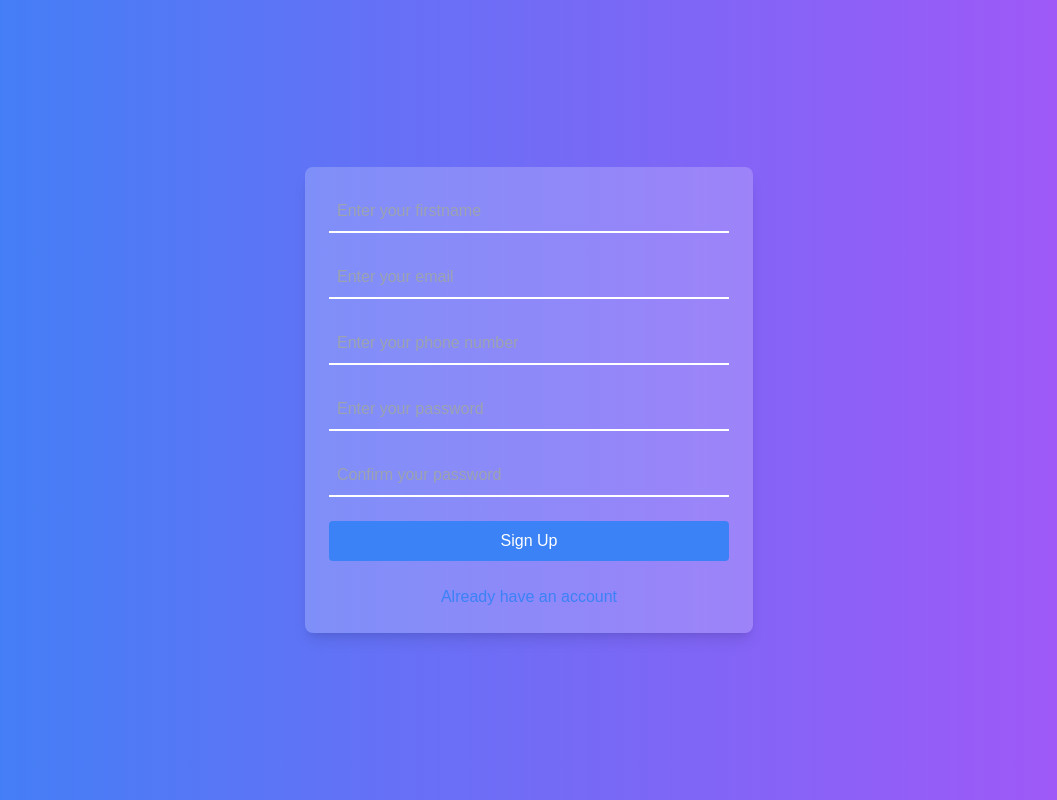
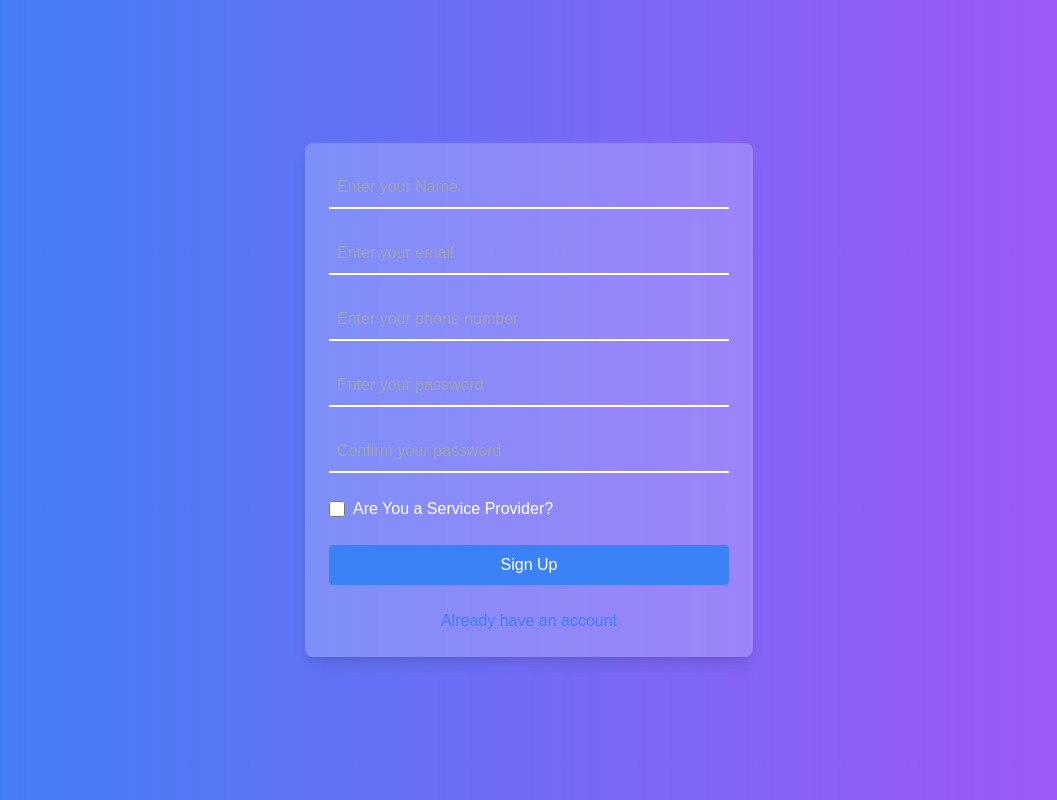
Before and after one commit to victory1069/finalproj, a React (Vite) app in the folder finalproj-frontend/: page /signup in a window 1280 px wide. Shown: the whole page, without its empty margins (111-1168 px from the left). Built offline with nearby package versions, Linux system fonts and the light colour scheme.

Commit message:
feat: can register as service provider

```diff
--- a/finalproj-frontend/src/Comp/SignupPage.jsx
+++ b/finalproj-frontend/src/Comp/SignupPage.jsx
@@ -1,6 +1,7 @@
 import React, { useState } from 'react';
 import axios from '../axiosConifg';
 import { useNavigate } from 'react-router-dom';
+import { toast } from 'sonner';
 
 const SignupPage = () => {
   const [name, setName] = useState('');
@@ -8,6 +9,7 @@ const SignupPage = () => {
   const [phone, setPhone] = useState('');
   const [password, setPassword] = useState('');
   const [confirmPassword, setConfirmPassword] = useState('');
+  const [isServiceProvider, setIsServiceProvider] = useState(false);
   const navigate = useNavigate();
 
   const handleSignUp = async (e) => {
@@ -17,8 +19,8 @@ const SignupPage = () => {
       return;
     }
     try {
-      await axios.post('/auth/signup', { name, email, phone, password });
-      alert('Registration successful');
+      await axios.post('/auth/signup', { name, email, phone, password, isServiceProvider });
+      toast.success('Registration successful');
       navigate('/authentication');
     } catch (err) {
       alert(res.data);
@@ -35,7 +37,7 @@ const SignupPage = () => {
             <input
               type="text"
               id="name"
-              placeholder="Enter your firstname"
+              placeholder="Enter your Name"
               className="w-full bg-transparent border-b-2 border-white text-white p-2 focus:outline-none focus:border-blue-300"
               value={name}
               onChange={(e) => setName(e.target.value)}
@@ -86,6 +88,22 @@ const SignupPage = () => {
               required
             />
           </div>
+          <div className="w-full flex justify-start">
+            <label htmlFor="isServiceProvider" className='flex gap-2 items-center'>
+              <input
+                type="checkbox"
+                id="isServiceProvider"
+                className="w-4 h-4"
+                value={isServiceProvider}
+                onChange={(e) => setIsServiceProvider(e.target.value)}
+                name="isServiceProvider"
+              />
+              <span>
+
+                Are You a Service Provider?
+              </span>
+            </label>
+          </div>
           <button
             type="submit"
             className="w-full bg-blue-500 text-white p-2 rounded hover:bg-blue-600 transition duration-200"
```
